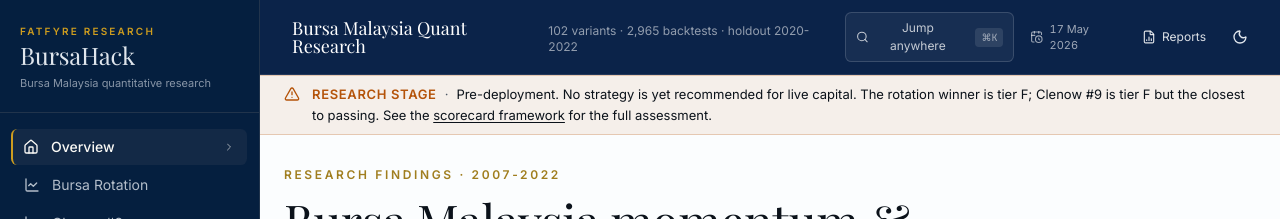
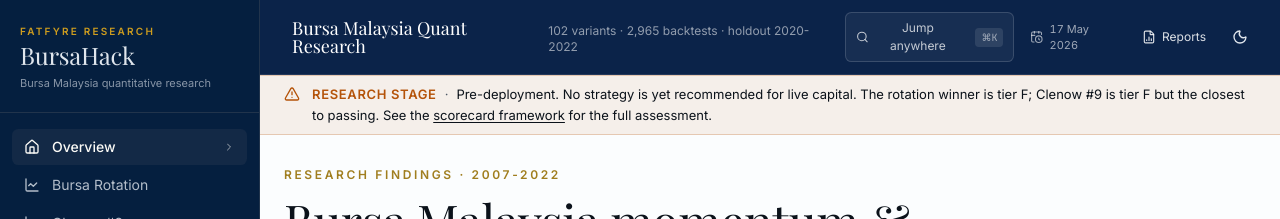
Before and after one commit to lrh09/bursa-hack, a Next.js app in the folder web/: page / in a window 1280 px wide. Shown: the top 219 px of the page. Built offline with nearby package versions, Linux system fonts and the light colour scheme; a web font is replaced by a local one.

Commit message:
fix(sidebar): drop left-border highlight on active nav item
Active nav now relies on bg-sidebar-accent + bold weight alone; the
border-l-2 + -ml-px + pl-[10px] trio is removed (per RH 2026-05-18).

```diff
--- a/web/src/components/shell/sidebar.tsx
+++ b/web/src/components/shell/sidebar.tsx
@@ -43,7 +43,7 @@ export function Sidebar() {
                 "group flex items-center gap-3 px-3 py-2 rounded-md text-sm transition-colors",
                 "hover:bg-sidebar-accent",
                 isActive
-                  ? "bg-sidebar-accent text-sidebar-accent-foreground border-l-2 border-sidebar-primary -ml-px pl-[10px] font-medium"
+                  ? "bg-sidebar-accent text-sidebar-accent-foreground font-medium"
                   : "text-sidebar-foreground/80",
               )}
             >
```
